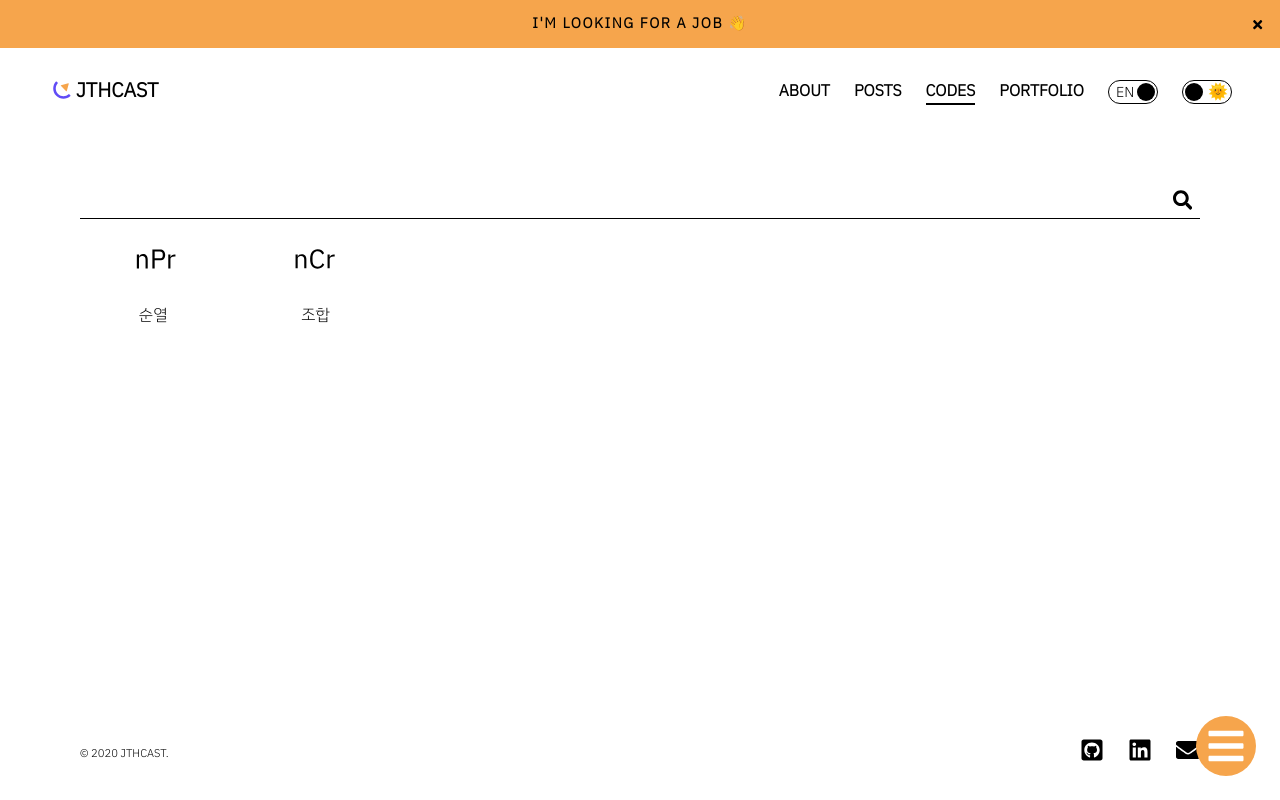
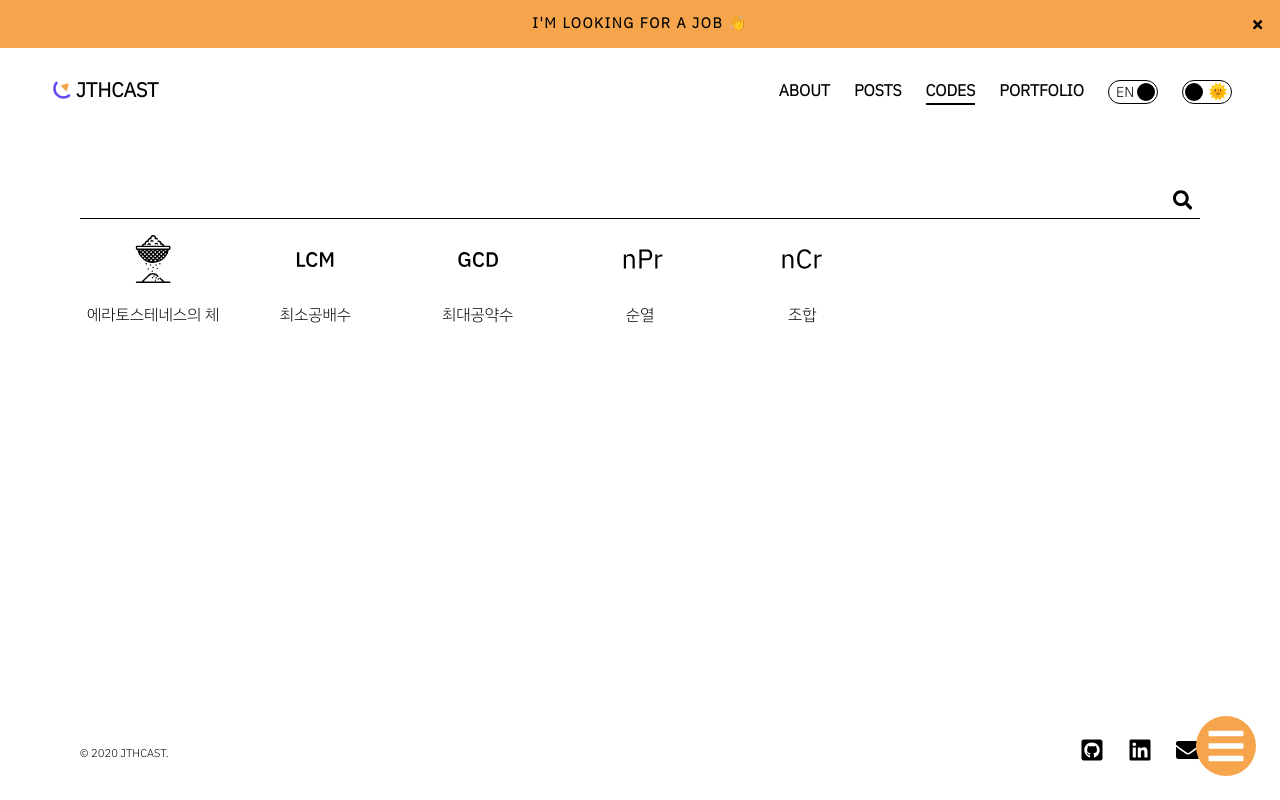
Before and after one commit to jthcast/jthcast-client, a React (Create React App) app: page /codes in a window 1280 px wide. Built offline with nearby package versions, Linux system fonts and the light colour scheme.

Commit message:
Add seq 3, 4, 5 codes

```diff
--- /dev/null
+++ b/src/data/CodesData/3.tsx
@@ -0,0 +1,25 @@
+import React from 'react';
+import PrismCode from '../../components/atoms/PrismCode';
+
+const Item = (): JSX.Element => {
+  const code = `
+const getGCD = (n, m) => {
+  return m ? getGCD(m, (n % m)) : n;
+};
+`;
+  return (
+    <>
+      <PrismCode code={code} language="javascript" />
+      <h2>입력</h2>
+      <p>
+        const n = 2;
+        <br />
+        const m = 4;
+      </p>
+      <h2>출력</h2>
+      <p>2</p>
+    </>
+  );
+};
+
+export default Item;
--- /dev/null
+++ b/src/data/CodesData/4.tsx
@@ -0,0 +1,29 @@
+import React from 'react';
+import PrismCode from '../../components/atoms/PrismCode';
+
+const Item = (): JSX.Element => {
+  const code = `
+const getLCM = (n, m) => {
+  const getGCD = (n, m) => {
+    return m ? getGCD(m, (n % m)) : n;
+  };
+
+  return (n * m) / getGCD(n, m);
+};
+`;
+  return (
+    <>
+      <PrismCode code={code} language="javascript" />
+      <h2>입력</h2>
+      <p>
+        const n = 2;
+        <br />
+        const m = 4;
+      </p>
+      <h2>출력</h2>
+      <p>4</p>
+    </>
+  );
+};
+
+export default Item;
--- /dev/null
+++ b/src/data/CodesData/5.tsx
@@ -0,0 +1,33 @@
+import React from 'react';
+import PrismCode from '../../components/atoms/PrismCode';
+
+const Item = (): JSX.Element => {
+  const code = `
+function sieveOfEratosthenes(n) {
+  const answer = [...Array(n+1).keys()];
+  for(let i=2; i<answer.length; i++){
+      if(answer[i] !== -1){
+          for(let index=i*i; index<=n; index+=i){
+              answer[index] = -1;
+          }
+      }
+  }
+
+  return answer.filter(number => number !== -1 && number !== 0 && number !== 1);
+}
+`;
+  return (
+    <>
+      <PrismCode code={code} language="javascript" />
+      <h2>입력</h2>
+      <p>const n = 100;</p>
+      <h2>출력</h2>
+      <p>
+        [2, 3, 5, 7, 11, 13, 17, 19, 23, 29, 31, 37, 41, 43, 47, 53, 59, 61, 67,
+        71, 73, 79, 83, 89, 97]
+      </p>
+    </>
+  );
+};
+
+export default Item;
--- a/src/data/CodesData/index.ts
+++ b/src/data/CodesData/index.ts
@@ -2,6 +2,9 @@ import {
   IconProps,
   IconCombination,
   IconPermutation,
+  IconGCD,
+  IconLCM,
+  IconSieve,
 } from '../../components/atoms/Icons';
 
 export interface CodeProps {
@@ -22,6 +25,36 @@ export interface CodeProps {
 }
 
 const codes: Array<CodeProps> = [
+  {
+    seq: '5',
+    title: '에라토스테네스의 체',
+    subTitle: '체로 치듯이 수를 걸러내 소수를 찾는 방법',
+    tags: ['정수론'],
+    registrationDate: '2020-12-21',
+    modifiedDate: '',
+    icon: IconSieve,
+    visible: true,
+  },
+  {
+    seq: '4',
+    title: '최소공배수',
+    subTitle: '2개 이상의 수의 공배수 중에서 최소인 수',
+    tags: ['정수론'],
+    registrationDate: '2020-12-21',
+    modifiedDate: '',
+    icon: IconLCM,
+    visible: true,
+  },
+  {
+    seq: '3',
+    title: '최대공약수',
+    subTitle: '2개 이상의 수의 공약수 중에서 최대인 수',
+    tags: ['정수론'],
+    registrationDate: '2020-12-21',
+    modifiedDate: '',
+    icon: IconGCD,
+    visible: true,
+  },
   {
     seq: '2',
     title: '순열',
```
